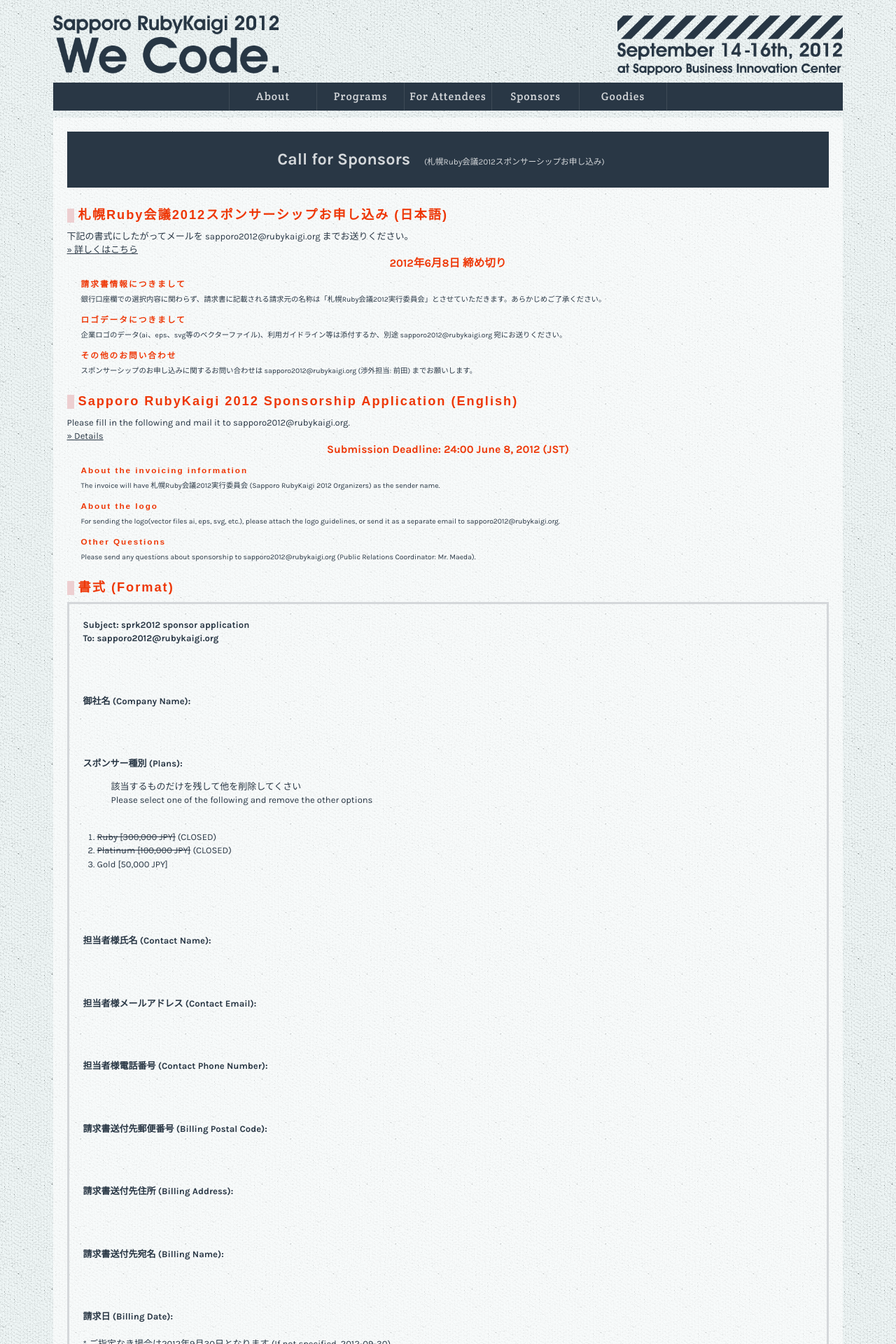
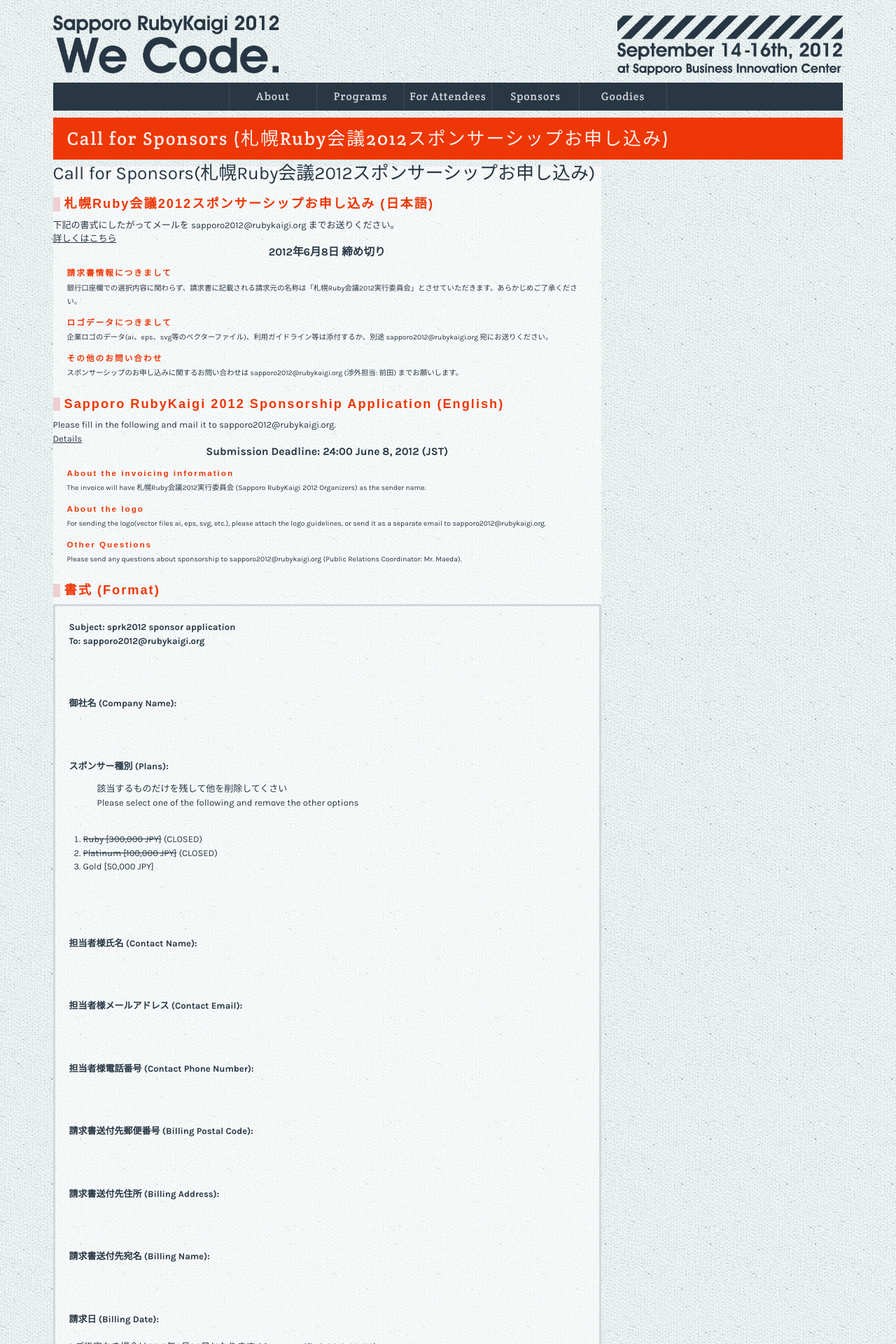
Before and after one commit to ruby-sapporo/sapporo.rubykaigi.org, a Jekyll site: the page built from 2012/call-for-sponsors.md, in a window 1280 px wide. Shown: the top 1920 px of the page at 70% size. Built offline with Jekyll 4.4.1, drawn with Linux system fonts in a browser that asks for light colours; nearby versions of some CDN libraries; Markdown is read by kramdown in place of the engine named in the settings; comment, search, counter and statistics services are not loaded.

Commit message:
[#28935297] add about.html

```diff
--- a/2012/stylesheets/common.css
+++ b/2012/stylesheets/common.css
@@ -1,7 +1,8 @@
 @charset "UTF-8";
+/*--- mixins ----------------------------------------------*/
 /*--- default ----------------------------------------------*/
 * {
-  color: #ee3706;
+  color: #293745;
   margin: 0px;
   padding: 0px;
   font-weight: normal;
@@ -41,11 +42,14 @@
   font-style: normal; }
 
 h2,
-h3 {
+h2 a,
+h3,
+h3 a {
   clear: both;
   margin: 25px 0 10px 0;
   font-family: 'Crete Round', serif;
-  letter-spacing: 2px; }
+  letter-spacing: 2px;
+  color: #ee3706; }
 
 nav {
   margin: 0;
@@ -53,6 +57,9 @@
 
 ul li {
   list-style: none; }
+
+ul li img {
+  margin-right: 10px; }
 
 ol {
   padding: 20px; }
@@ -128,29 +135,28 @@
 #mainImg {
   margin-bottom: 10px; }
 
+#localNav a:link,
+#localNav a:visited,
+#localNav a:active {
+  color: #293745; }
+#localNav a:hover {
+  color: #7f878f;
+  text-decoration: underline; }
+#localNav li {
+  padding: 0 0 0 20px;
+  background: url(../images/commonListMark.png) no-repeat left top; }
+
 #content {
-  background: rgba(255, 255, 255, 0.6);
-  padding: 20px; }
-  #content p {
-    color: #293745; }
+  background: rgba(255, 255, 255, 0.6); }
+  #content article {
+    padding: 20px; }
   #content strong {
     display: block;
     text-align: center; }
-  #content h1 {
-    background: #293745;
-    height: 80px;
-    line-height: 80px;
-    font-weight: bold;
-    font-size: 180%;
-    color: #d4d7da;
-    text-align: center;
-    margin-bottom: 30px; }
-    #content h1 span {
-      margin-left: 20px;
-      font-size: 50%;
-      color: #d4d7da; }
   #content h2,
-  #content h3 {
+  #content h2 a,
+  #content h3,
+  #content h3 a {
     font-weight: bold;
     font-family: "ヒラギノ角ゴ Pro W3", "Hiragino Kaku Gothic Pro", "メイリオ", Meiryo, Osaka, "ＭＳ Ｐゴシック", "MS PGothic", sans-serif; }
   #content h2 {
@@ -164,8 +170,6 @@
   #content h3 + p {
     margin: 0 20px;
     font-size: 80%; }
-  #content a:before {
-    content: "» "; }
   #content a:link,
   #content a:visited,
   #content a:active {
@@ -176,12 +180,18 @@
 .wrapper {
   background: #293745; }
 
+.gridContainer > h1 {
+  color: #fdebe6;
+  background: #ee3706;
+  padding: 20px;
+  margin-bottom: 10px;
+  font-family: 'Crete Round', serif;
+  letter-spacing: 2px; }
+
 footer {
   clear: both;
   margin-top: 5px; }
-  footer a:link,
-  footer a:visited,
-  footer a:active {
+  footer a:link, footer a:visited, footer a:active {
     color: #293745; }
   footer a:hover {
     color: #7f878f;
@@ -215,6 +225,12 @@
   display: inline-block;
   float: right;
   margin: 1px 0 0 3px; }
+
+.backToTop {
+  text-align: right; }
+  .backToTop a {
+    padding: 0 0 0 20px;
+    background: url(../images/commonBackToTop.png) no-repeat left top; }
 
 /*--- home ----------------------------------------------*/
 #information {
@@ -251,6 +267,10 @@
     border: 0;
     border-bottom: 1px dashed #fff; }
 
+/*--- team ----------------------------------------------*/
+#team ul li {
+  margin-bottom: 10px; }
+
 /*--- cfs ----------------------------------------------*/
 #format {
   padding: 20px;
--- a/2012/stylesheets/layout.css
+++ b/2012/stylesheets/layout.css
@@ -86,6 +86,26 @@
 	display: block;
 }
 
+#localNav {
+	clear: both;
+	margin-left: 0;
+	width: 100%;
+	display: block;
+}
+
+#localNav li {
+  margin-right: 15px;
+  white-space: nowrap;
+	display: inline-block;
+}
+
+#content {
+	clear: both;
+	margin-left: 0;
+	width: 100%;
+	display: block;
+}
+
 /* タブレットレイアウト : 481 px ～ 768 px。モバイルレイアウトからスタイルを継承。 */
 /*------------------------------------------------------------------------------------------------------------------【２】*/
 
@@ -167,6 +187,20 @@
 	display: block;
 }
 
+#localNav {
+	clear: both;
+	margin-left: 0;
+	width: 100%;
+	display: block;
+}
+
+#content {
+	clear: both;
+	margin-left: 0;
+	width: 100%;
+	display: block;
+}
+
 }
 
 /* デスクトップレイアウト : 769 px ～最大 1232 px。モバイルレイアウトとタブレットレイアウトからスタイルを継承。 */
@@ -227,4 +261,24 @@
 	display: block;
 }
 
+#localNav {
+	clear: both;
+	float: right;
+	margin-left: 0;
+	width: 18.3673%;
+	display: block;
 }
+
+#localNav li {
+	display: block;
+  white-space: normal;
+}
+
+#content {
+	clear: none;
+	float: left;
+	width: 69.3877%;
+	display: block;
+}
+
+}
--- a/_layouts/2012content.html
+++ b/_layouts/2012content.html
@@ -1,6 +1,12 @@
 ---
 layout: 2012default
 ---
+<h1>{{ page.title }}</h1>
+<nav id="localNav">
+  <ul>
+    {{ page.localmenu }}
+  </ul>
+</nav>
 <div id="content">
 {{ content }}
 </div>
```
Also changed, not shown: 2012/ja/about.html (added, +31 -0 lines), 2012/stylesheets/common.scss (+108 -37 lines), _layouts/2012default.html (+11 -0 lines), 2012/images/commonBackToTop.png (added), 2012/images/sample.png (added).
